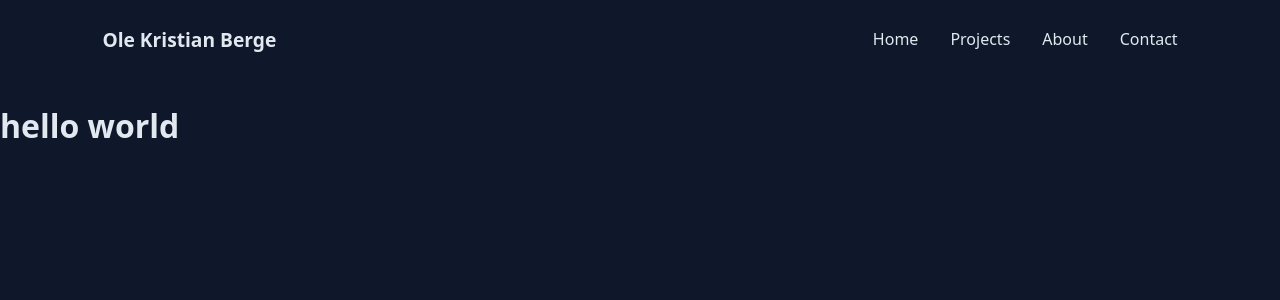
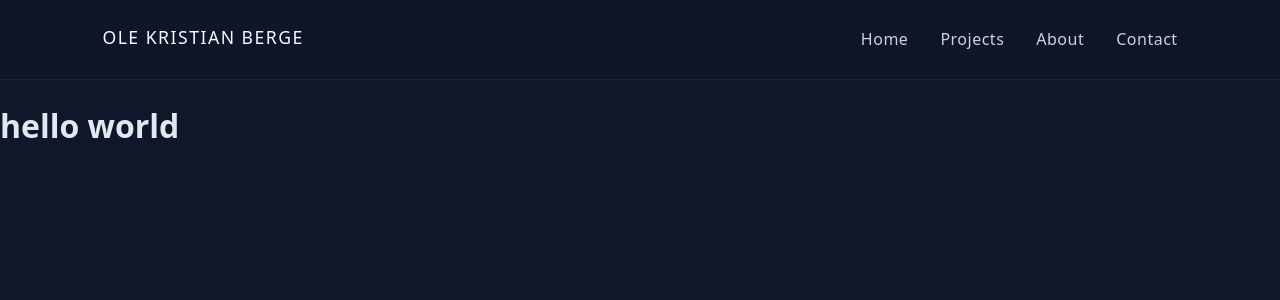
Before and after one commit to olekb2001/PortFolio2, a React (Vite) app: page / in a window 1280 px wide. Shown: the top 300 px of the page. Built offline with nearby package versions, Linux system fonts and the light colour scheme.

Commit message:
navbar styling

```diff
--- a/src/styles/navbar.css
+++ b/src/styles/navbar.css
@@ -6,13 +6,36 @@
   display: flex;
   justify-content: space-between;
   align-items: center;
-  background: #0f172a;
+  background: rgba(15, 23, 42, 0.6);
+  backdrop-filter: blur(12px);
+  border-bottom: 1px solid rgba(255, 255, 255, 0.05);
   z-index: 1000;
 }
 
 .logo {
-  font-weight: 600;
-  font-size: 1.2rem;
+  position: relative;
+  font-weight: 500;
+  font-size: 1.1rem;
+  letter-spacing: 1.5px;
+  text-transform: uppercase;
+  color: #f8fafc;
+  cursor: pointer;
+  padding-bottom: 4px;
+}
+
+.logo::after {
+  content: "";
+  position: absolute;
+  left: 0;
+  bottom: 0;
+  width: 0%;
+  height: 1px;
+  background: #f8fafc;
+  opacity: 0.5;
+  transition: width 0.3s ease;
+}
+.logo:hover::after {
+  width: 100%;
 }
 
 /* Desk nav */
@@ -23,12 +46,30 @@
 }
 
 .nav-links a {
-  color: #e2e8f0;
-  transition: 0.2s ease;
+  position: relative;
+  color: #cbd5e1;
+  font-weight: 400;
+  letter-spacing: 0.5px;
+  transition: color 0.3s ease;
 }
 
 .nav-links a:hover {
-  color: #3b82f6;
+  color: #f8fafc;
+}
+.nav-links a::after {
+  content: "";
+  position: absolute;
+  left: 0;
+  bottom: -6px;
+  width: 0%;
+  height: 1px;
+  background: #f8fafc;
+  opacity: 0.5;
+  transition: width 0.3s ease;
+}
+
+.nav-links a:hover::after {
+  width: 100%;
 }
 
 .menu-icon {
@@ -62,7 +103,6 @@
   font-size: 1.2rem;
 }
 
-
 @media (max-width: 768px) {
   .nav-links {
     display: none;
```
